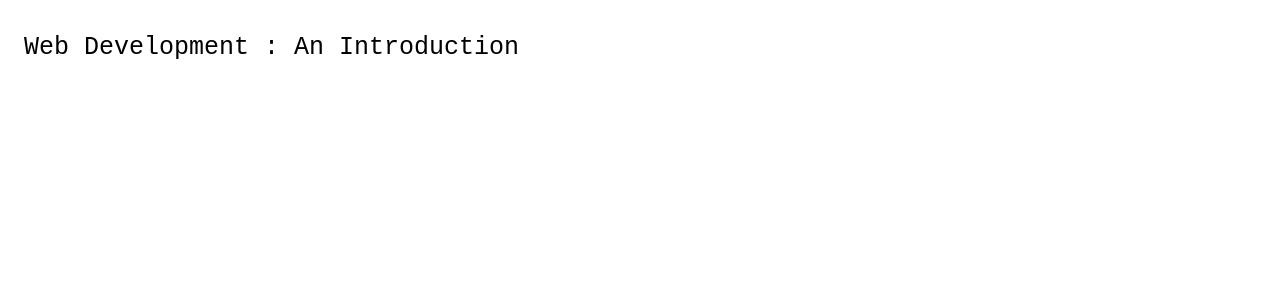
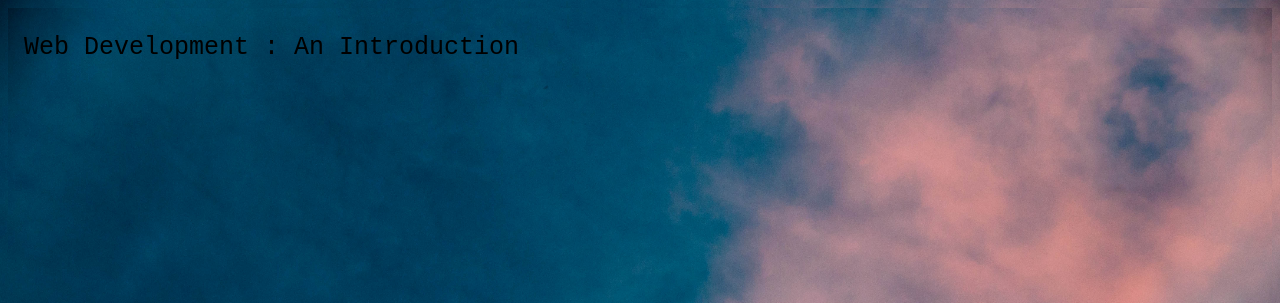
Before and after one commit to bensonbenson/Deprecated-bensonbenson.github.io, a website: page index.html in a window 1280 px wide. Shown: the top 303 px of the page. Drawn offline with Linux system fonts and the light colour scheme.

Commit message:
trying to fix image display

```diff
--- a/css/main.css
+++ b/css/main.css
@@ -3,7 +3,7 @@
 /* Set height to 100% for body and html to enable the background image to cover the whole page: */
 body, html {
     /* Background image */
-    background-image: url('./img/background.jpg');
+    background-image: url('../img/background.jpg');
     /* Center the background image */
     background-position: center;
     /* Scale and zoom in the image */
```
